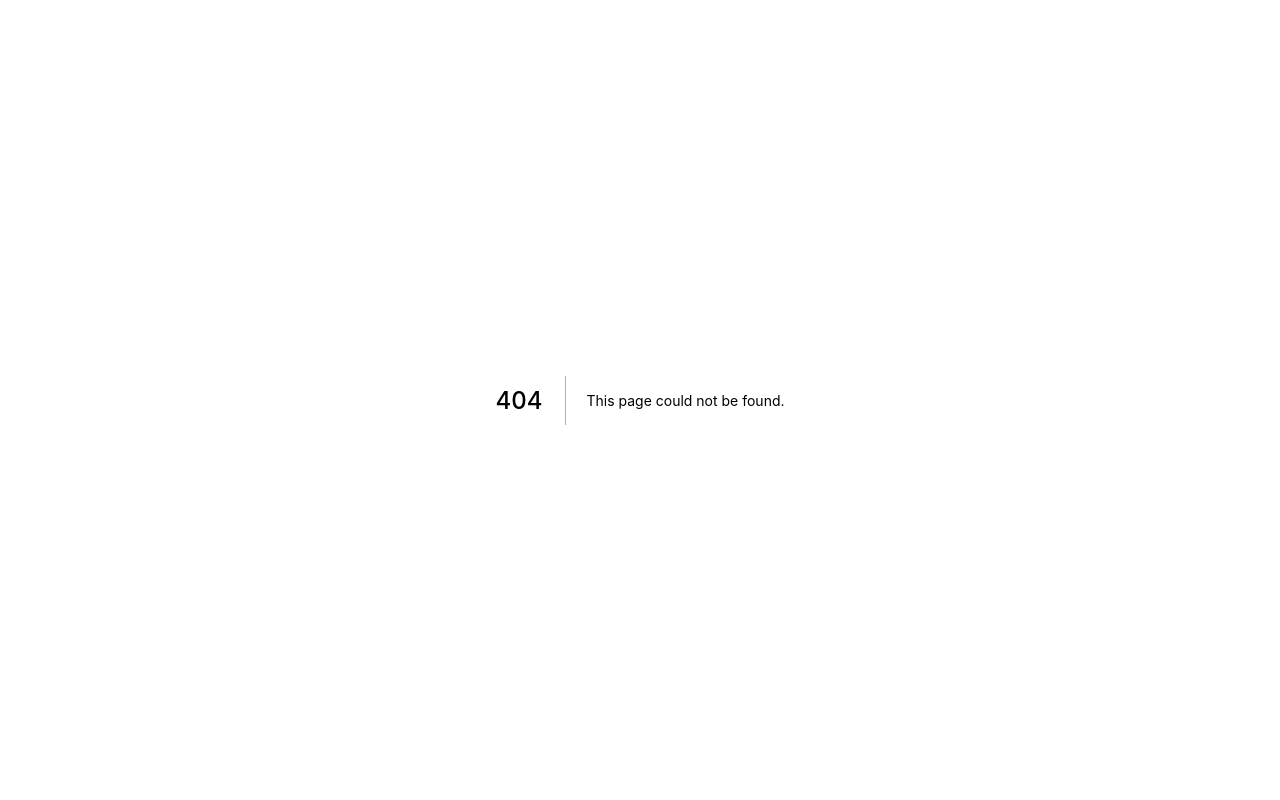
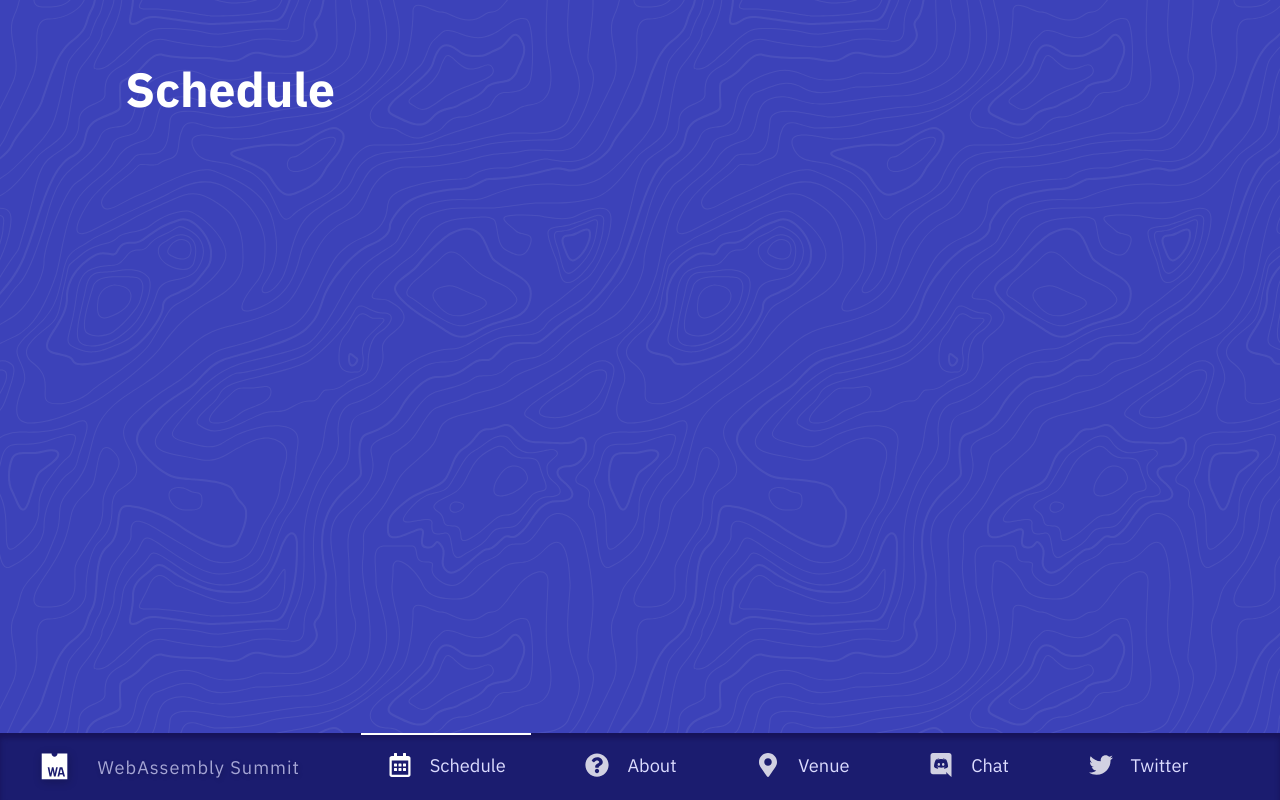
Before and after one commit to WebAssemblySummit/wasmsummit.dev, a Next.js app: page /schedule in a window 1280 px wide. Before the commit this address had no page. Built offline with nearby package versions, Linux system fonts and the light colour scheme.

Commit message:
Got the schedule page working and in the nav

```diff
--- a/components/NavBar.tsx
+++ b/components/NavBar.tsx
@@ -7,7 +7,8 @@ import {
   FaYoutube,
   FaMapMarkerAlt,
   FaQuestionCircle,
-  FaDiscord
+  FaDiscord,
+  FaRegCalendarAlt
 } from "react-icons/fa";
 import { IconType } from "react-icons/lib/cjs";
 import { IoMdMenu, IoMdClose } from "react-icons/io";
@@ -155,7 +156,7 @@ const textNavItems: {
   link?: string;
 }[] = [
   /* { label: "News", link: "/news" }, */
-  /* { label: "Schedule", link: "/schedule" }, */
+  { label: "Schedule", link: "/schedule" },
   /* { label: "Speakers", link: "/speakers" }, */
   {
     label: "About",
@@ -169,6 +170,11 @@ const iconNavItems: {
   url?: string;
   external?: boolean;
 }[] = [
+  {
+    Icon: FaRegCalendarAlt,
+    label: "Schedule",
+    url: "/schedule"
+  },
   {
     Icon: FaQuestionCircle,
     label: "About",
--- /dev/null
+++ b/pages/schedule.tsx
@@ -0,0 +1,39 @@
+import { FC, ReactNode } from "react";
+import styled from "styled-components";
+import { NavBar, navbarBlue } from "../components";
+
+const title = "Schedule";
+
+const SchedulePage: FC = () => (
+  <>
+  <Background />
+  <NavBar title={title} backgroundColor={navbarBlue} bottom />
+  <Container>
+    <Headline>{title}</Headline>
+  </Container>
+  </>
+);
+
+export default SchedulePage;
+
+export const Background = styled.div`
+  background-color: hsla(237, 0%, 48%, 0.15);
+  position: fixed;
+  top: 0;
+  bottom: 0;
+  left: 0;
+  right: 0;
+  z-index: -1;
+`;
+
+export const Headline = styled.h1`
+  font-size: 3em;
+  margin-top: 3vh;
+  margin-bottom: 0vh;
+  padding: 10px;
+`;
+
+export const Container = styled.div`
+  padding: 3vh 9vw;
+  color: white;
+`;
```
